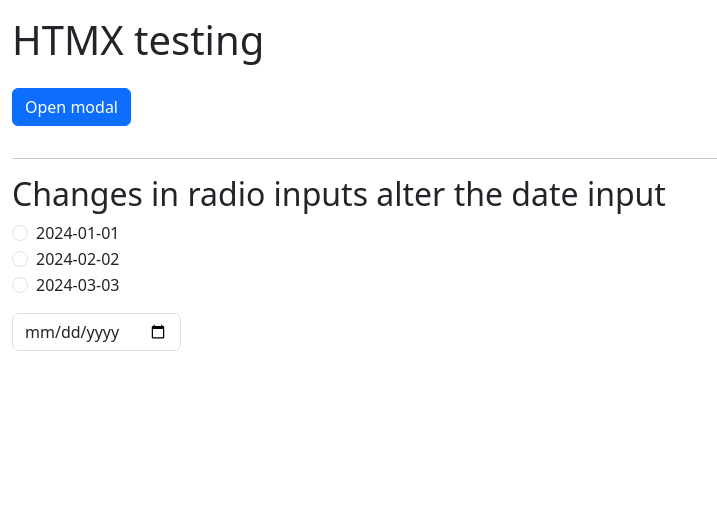
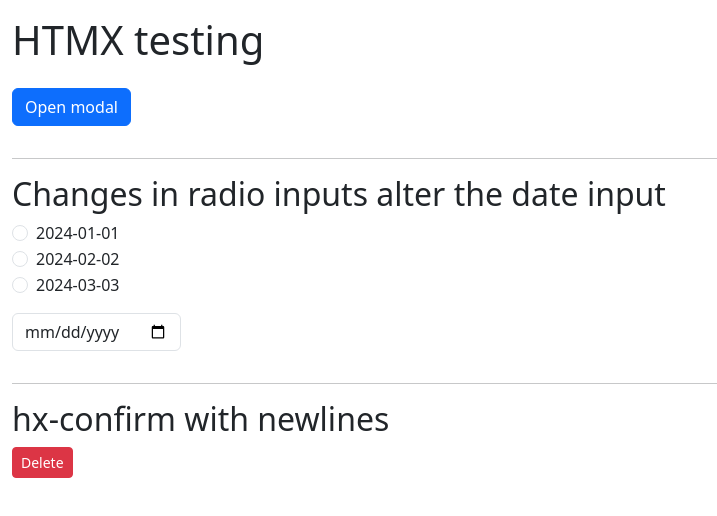
Before and after one commit to williamjacksn/htmx-testing, a website: page content/index.html in a window 1280 px wide. Shown: the whole page, without its empty margins (0-717 px from the left). Drawn offline with Linux system fonts and the light colour scheme.

Commit message:
Check newlines in hx-confirm

```diff
--- a/content/index.html
+++ b/content/index.html
@@ -52,6 +52,19 @@
             </form>
         </div>
     </div>
+
+    <div class="pt-3 row">
+        <div class="col">
+            <hr>
+            <h2>hx-confirm with newlines</h2>
+            <button class="btn btn-danger btn-sm" hx-swap="outerHTML" hx-delete="date-2024-01-01.html"
+                    hx-confirm="Do you really want to do this?
+
+I mean, really really?">
+                Delete
+            </button>
+        </div>
+    </div>
 </div>
 
 <div class="modal">
```
